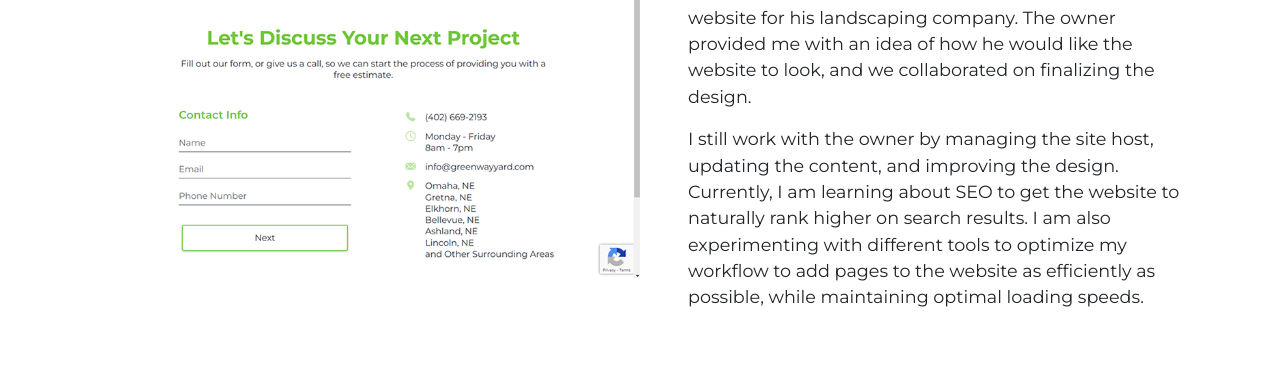
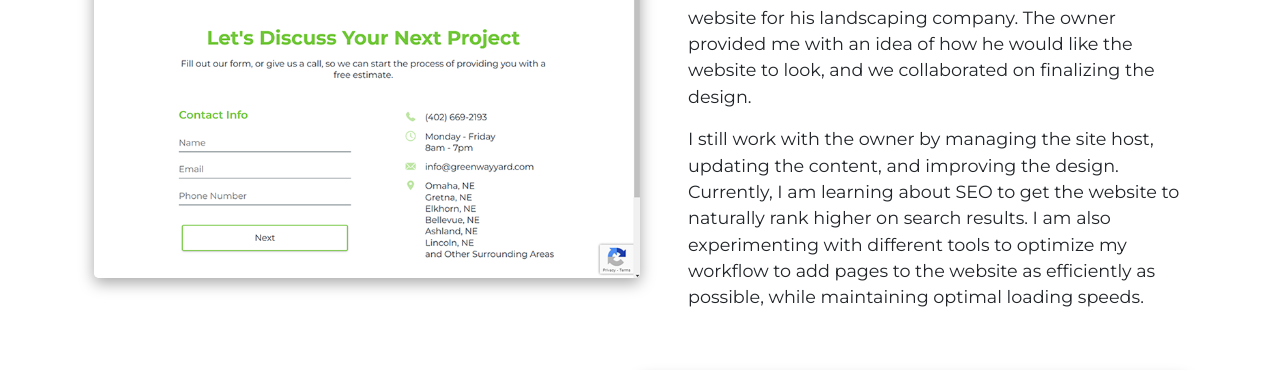
Before and after one commit to cmcgrath454/portfolio, a website: page projects.html in a window 1280 px wide. Shown: the part 289-659 px from the top of the page. Drawn offline with nearby package versions, Linux system fonts and the light colour scheme.

Commit message:
fixed css selector for project images

```diff
--- a/scss/custom.scss
+++ b/scss/custom.scss
@@ -68,7 +68,7 @@ img[alt="github icon"] {
 /* Project Page */
 
 section.projects {
-  section>img {
+  section>a>img {
     border-radius: 5px;
     box-shadow: rgba(0, 0, 0, 0.35) 0px 5px 15px;
 
```
Also changed, not shown: css/custom.css.
